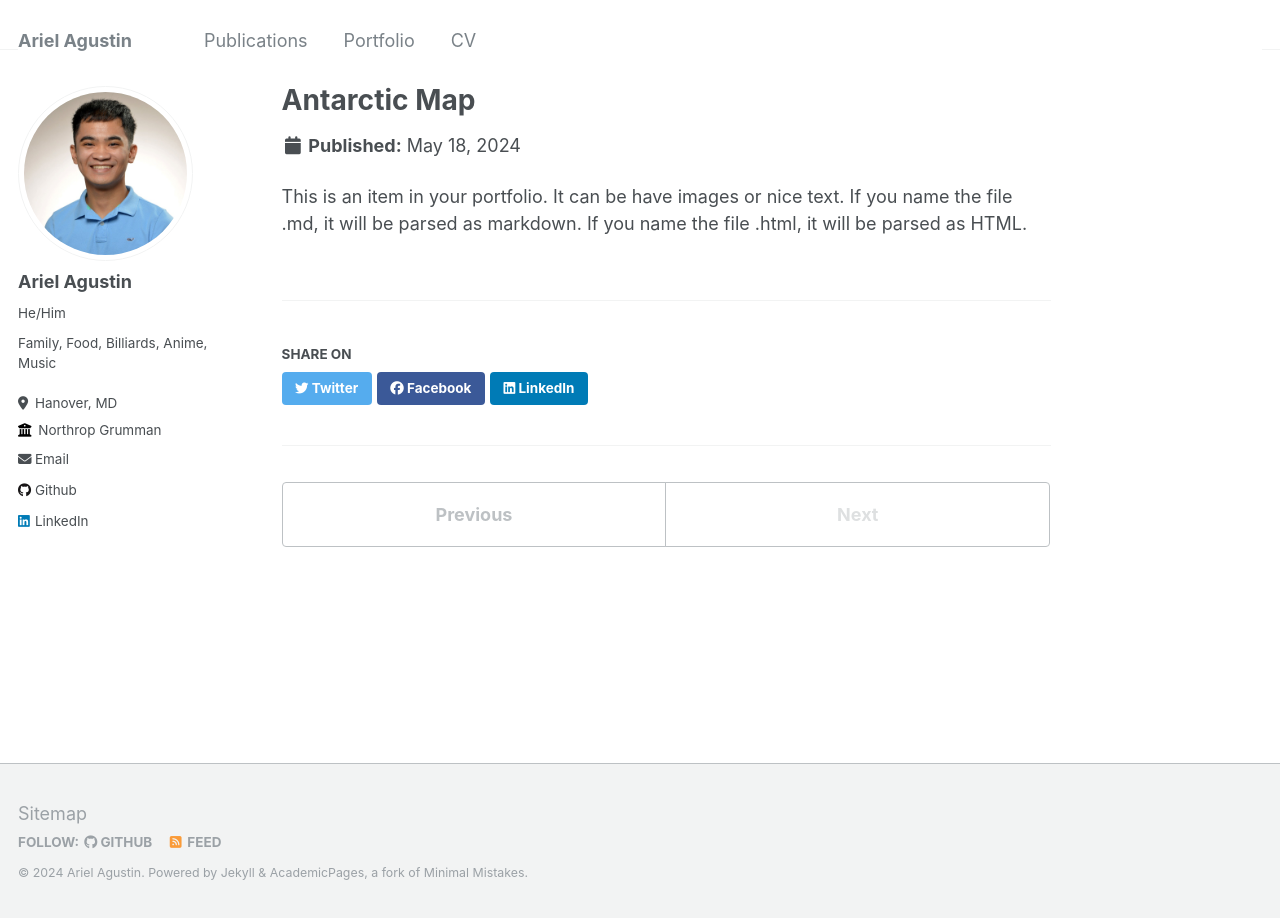
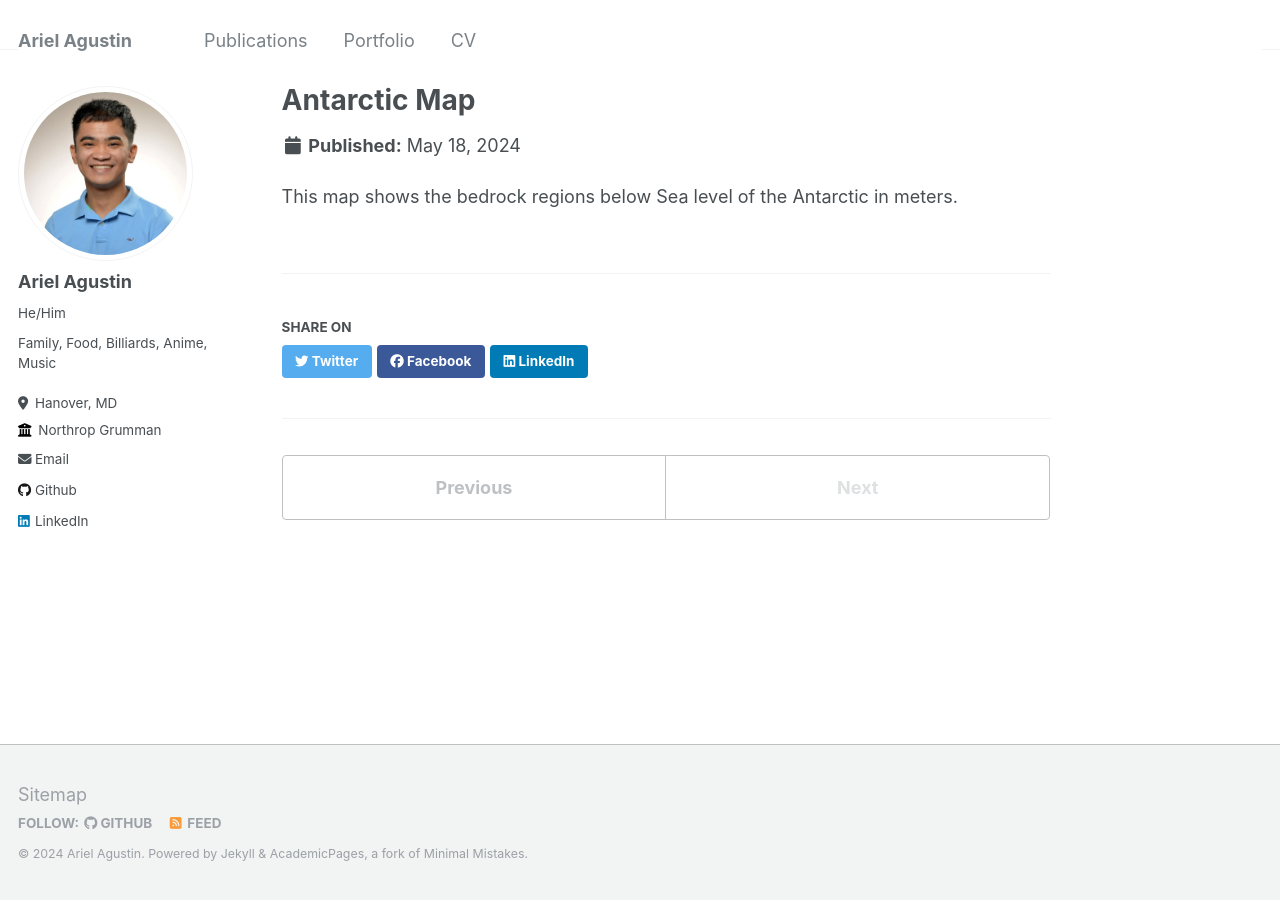
Before and after one commit to Ariel-Agustin/Ariel-Agustin.github.io, a Jekyll site: the page built from _portfolio/portfolio-2.html, in a window 1280 px wide. Built offline with Jekyll 4.4.1, drawn with Linux system fonts in a browser that asks for light colours.

Commit message:
Update portfolio-2.html

```diff
--- a/_portfolio/portfolio-2.html
+++ b/_portfolio/portfolio-2.html
@@ -4,4 +4,4 @@
 collection: portfolio
 ---
 
-This is an item in your portfolio. It can be have images or nice text. If you name the file .md, it will be parsed as markdown. If you name the file .html, it will be parsed as HTML.
+This map shows the bedrock regions below Sea level of the Antarctic in meters.
```
